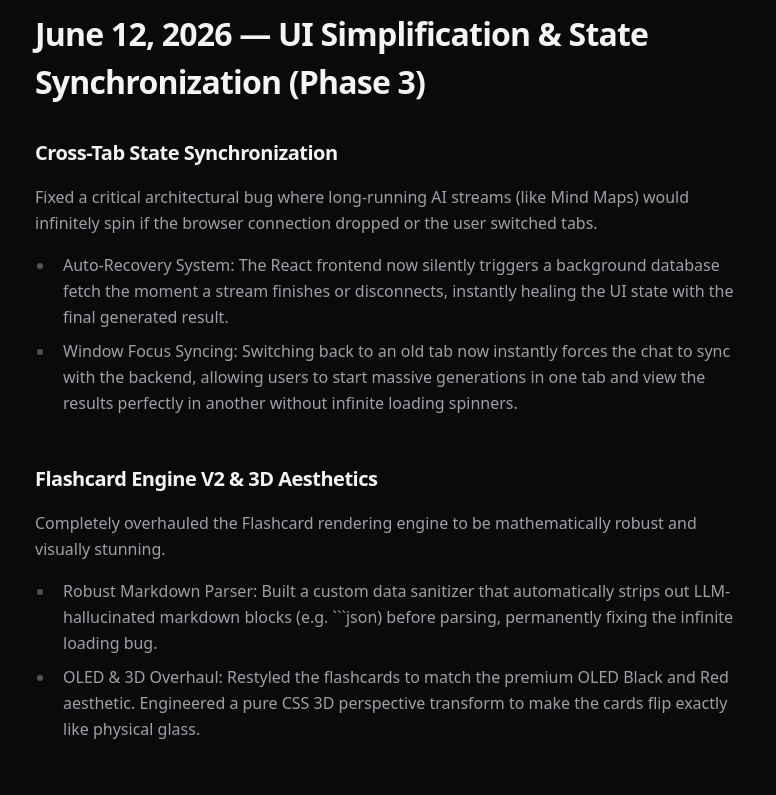
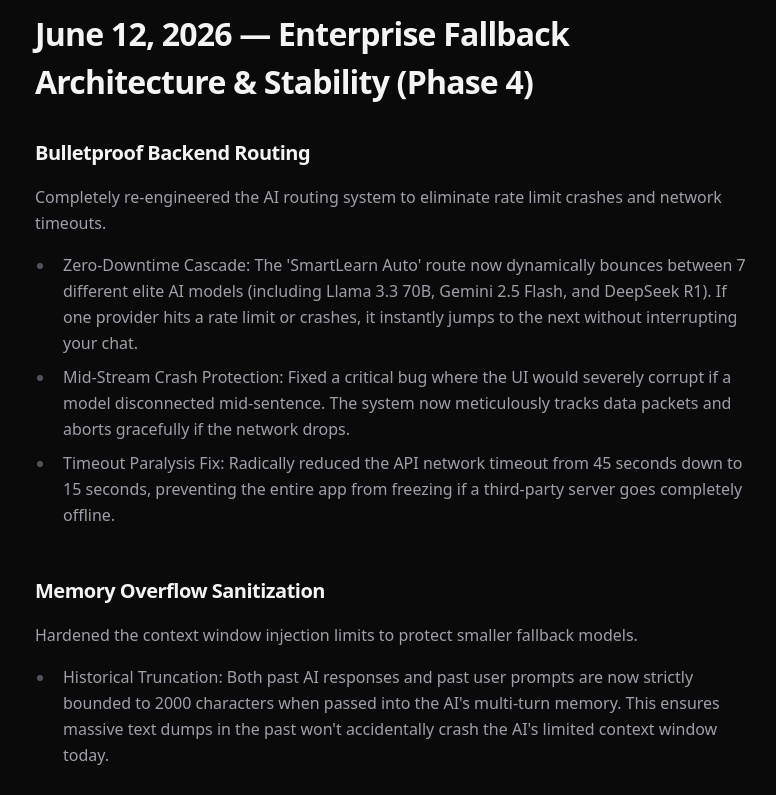
Before and after one commit to Nav33dCodes/smartLearn-AI, a React (Vite) app in the folder smartlearn-frontend/: page /releases in a window 1280 px wide. Shown: the part 340-1135 px from the top of the page, without its empty margins (245-1021 px from the left). Built offline with nearby package versions, Linux system fonts and the light colour scheme; no server answers.

Commit message:
feat: add ReleaseNotes component to document recent architecture and UI updates

```diff
--- a/smartlearn-frontend/src/pages/ReleaseNotes.jsx
+++ b/smartlearn-frontend/src/pages/ReleaseNotes.jsx
@@ -1,6 +1,27 @@
 import React, { useEffect } from 'react';
 import { motion } from 'framer-motion';
 const releases = [
+  {
+    date: "June 12, 2026 — Enterprise Fallback Architecture & Stability (Phase 4)",
+    features: [
+      {
+        title: "Bulletproof Backend Routing",
+        description: "Completely re-engineered the AI routing system to eliminate rate limit crashes and network timeouts.",
+        bullets: [
+          "Zero-Downtime Cascade: The 'SmartLearn Auto' route now dynamically bounces between 7 different elite AI models (including Llama 3.3 70B, Gemini 2.5 Flash, and DeepSeek R1). If one provider hits a rate limit or crashes, it instantly jumps to the next without interrupting your chat.",
+          "Mid-Stream Crash Protection: Fixed a critical bug where the UI would severely corrupt if a model disconnected mid-sentence. The system now meticulously tracks data packets and aborts gracefully if the network drops.",
+          "Timeout Paralysis Fix: Radically reduced the API network timeout from 45 seconds down to 15 seconds, preventing the entire app from freezing if a third-party server goes completely offline."
+        ]
+      },
+      {
+        title: "Memory Overflow Sanitization",
+        description: "Hardened the context window injection limits to protect smaller fallback models.",
+        bullets: [
+          "Historical Truncation: Both past AI responses and past user prompts are now strictly bounded to 2000 characters when passed into the AI's multi-turn memory. This ensures massive text dumps in the past won't accidentally crash the AI's limited context window today."
+        ]
+      }
+    ]
+  },
   {
     date: "June 12, 2026 — UI Simplification & State Synchronization (Phase 3)",
     features: [
```
